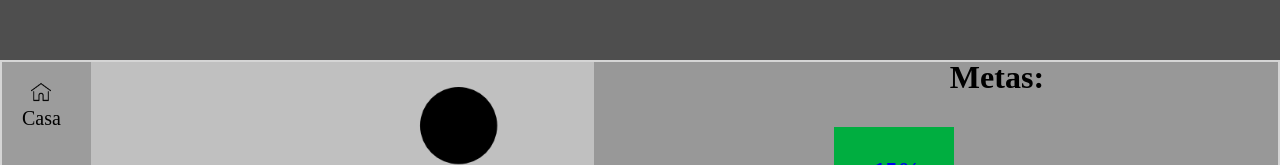
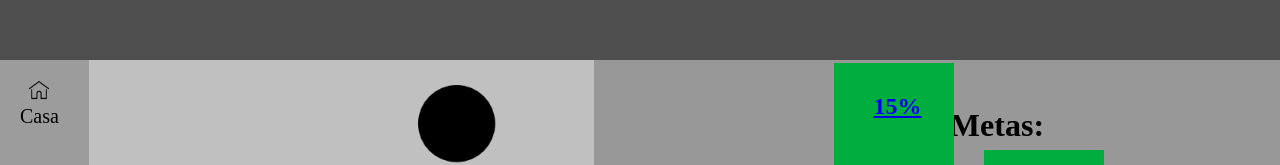
Before and after one commit to Bastouwln/projetoIntegrador, a plain HTML site: page FutureSail/index.html in a window 1280 px wide. In both pictures the pointer is over the element 870 px from the left and 425 px from the top of the page. Shown: the top 165 px of the page. Drawn offline with Linux system fonts and the light colour scheme.

Commit message:
Add files via upload

```diff
--- a/FutureSail/css/index.css
+++ b/FutureSail/css/index.css
@@ -138,7 +138,7 @@ body{
     text-align: center;
     display:flex;
     position: fixed;
-    margin-top: -700px;
+    margin-top: -600px;
     margin-left: 20%;
     transition-delay: 0.5;
     transition:0.4;
@@ -201,7 +201,10 @@ body{
 .right-grid:hover{
     animation: 1.0s;
     margin-right: -100px;
-    margin-top:-100px
+    margin-top:-225px
+}
+.right-1:hover{
+    margin-top:-700px;
 }
 .right-grid-item:hover{
     .porcentage1{
@@ -229,9 +232,6 @@ body{
         padding: 10px;
     }
 }
-.both-corners:hover{
-    padding: 2px;
-}
 .left-corner:hover{
     padding: 10px;
 }
```
